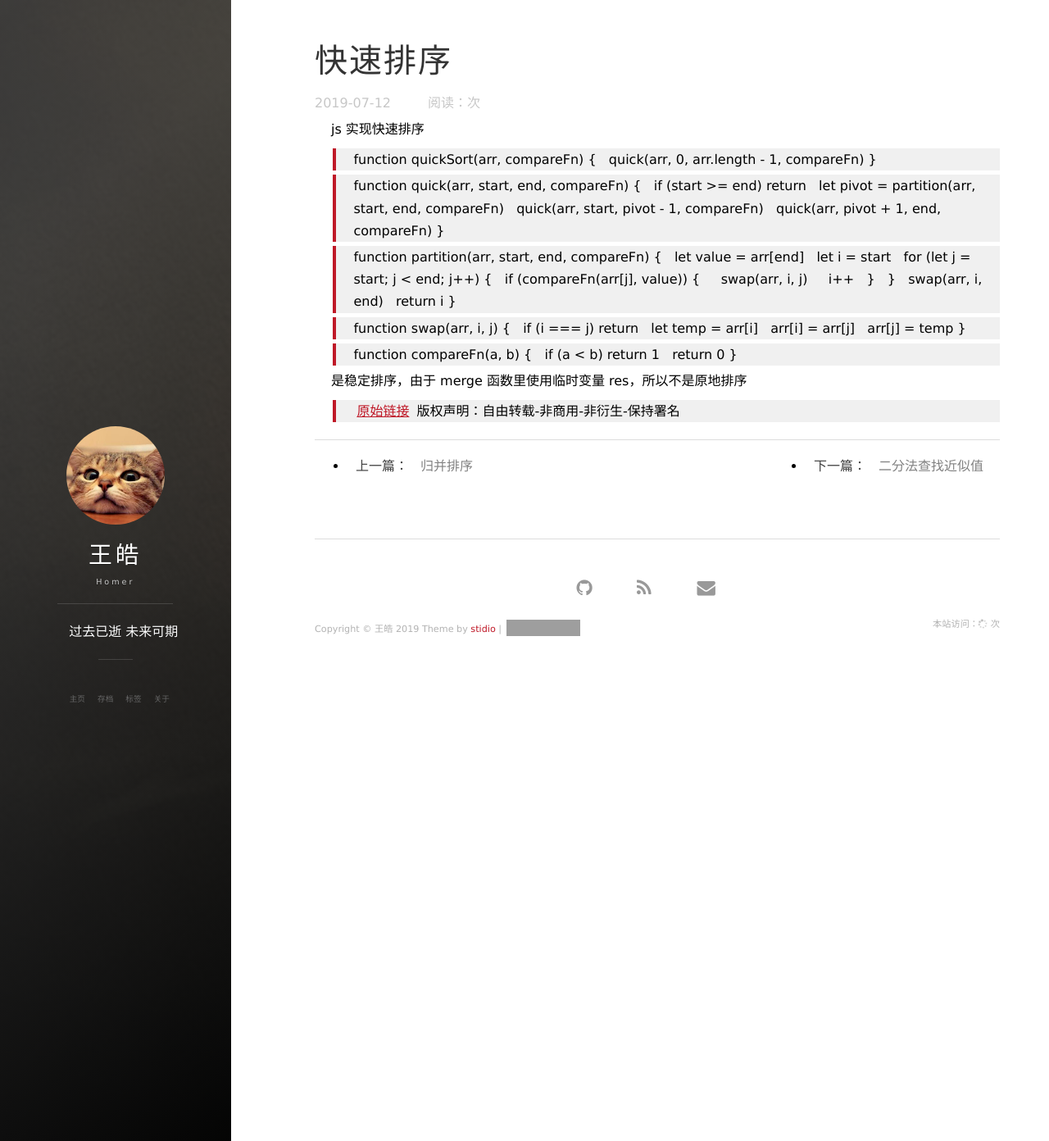
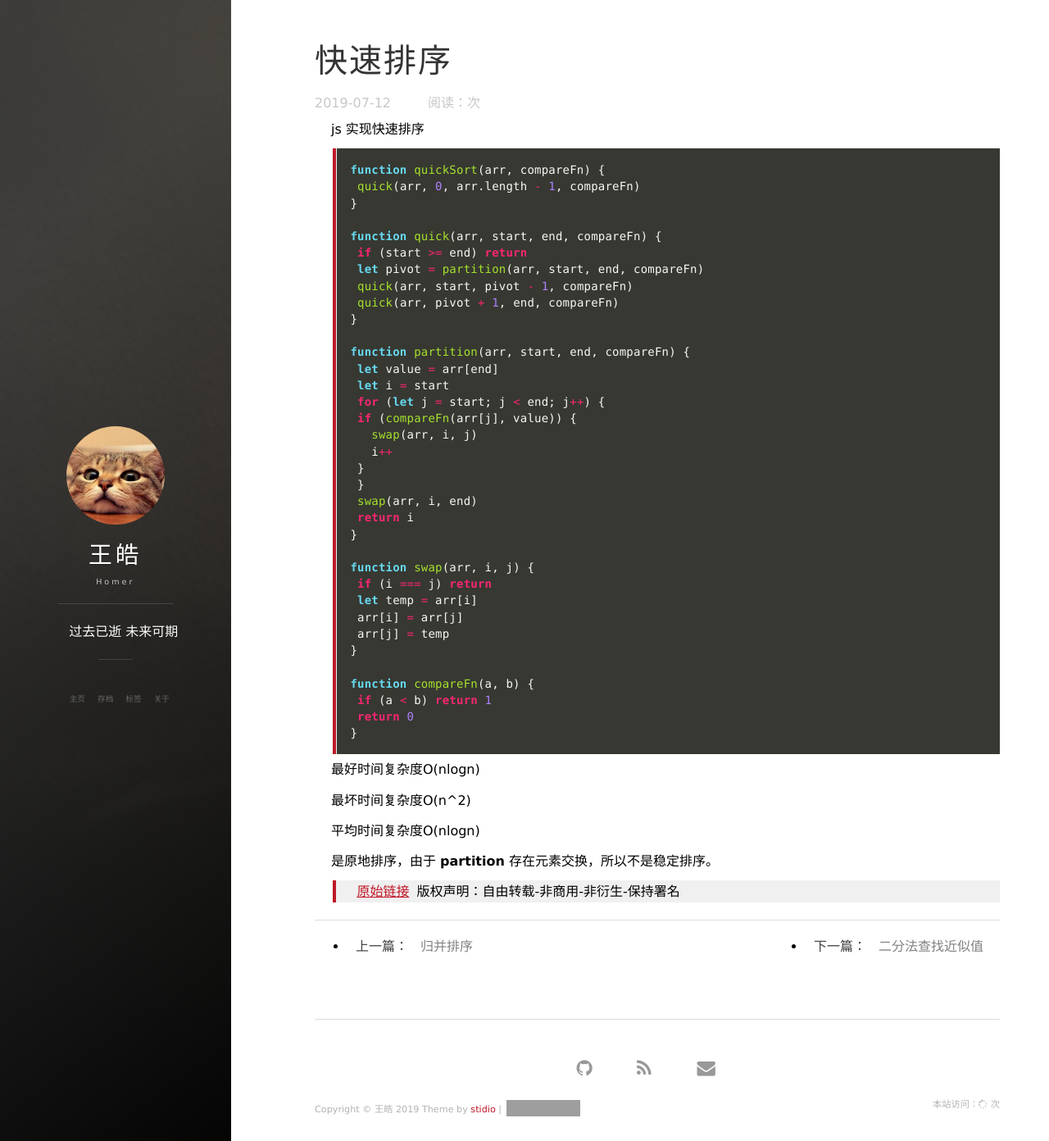
Before and after one commit to homer6wang/homer6wang.github.io, a Jekyll site: the page built from _posts/2019-07-12-quick_sort.md, in a window 1280 px wide and 1392 px high. Shown: the whole window at 82% size. Built offline with Jekyll 4.4.1, drawn with Linux system fonts in a browser that asks for light colours; nearby versions of some CDN libraries; comment, search, counter and statistics services are not loaded; grey boxes are pictures that could not be loaded.

Commit message:
quote style and text

````diff
--- a/_posts/2019-07-12-quick_sort.md
+++ b/_posts/2019-07-12-quick_sort.md
@@ -7,44 +7,51 @@ tags: [js, 算法, 排序, 快速, 快排]
 
 js 实现快速排序
 
+>```javascript
 >function quickSort(arr, compareFn) {
->&nbsp;&nbsp;quick(arr, 0, arr.length - 1, compareFn)
+>  quick(arr, 0, arr.length - 1, compareFn)
 >}
+>
+>function quick(arr, start, end, compareFn) {
+>  if (start >= end) return
+>  let pivot = partition(arr, start, end, compareFn)
+>  quick(arr, start, pivot - 1, compareFn)
+>  quick(arr, pivot + 1, end, compareFn)
+>}
+>
+>function partition(arr, start, end, compareFn) {
+>  let value = arr[end]
+>  let i = start
+>  for (let j = start; j < end; j++) {
+>  if (compareFn(arr[j], value)) {
+>    swap(arr, i, j)
+>    i++
+>  }
+>  }
+>  swap(arr, i, end)
+>  return i
+>}
+>
+>function swap(arr, i, j) {
+>  if (i === j) return
+>  let temp = arr[i]
+>  arr[i] = arr[j]
+>  arr[j] = temp
+>}
+>
+>function compareFn(a, b) {
+>  if (a < b) return 1
+>  return 0
+>}
+>```
 
->function quick(arr, start, end, compareFn) {
->&nbsp;&nbsp;if (start >= end) return
->&nbsp;&nbsp;let pivot = partition(arr, start, end, compareFn)
->&nbsp;&nbsp;quick(arr, start, pivot - 1, compareFn)
->&nbsp;&nbsp;quick(arr, pivot + 1, end, compareFn)
->}
+最好时间复杂度O(nlogn)
 
->function partition(arr, start, end, compareFn) {
->&nbsp;&nbsp;let value = arr[end]
->&nbsp;&nbsp;let i = start
->&nbsp;&nbsp;for (let j = start; j < end; j++) {
->&nbsp;&nbsp;if (compareFn(arr[j], value)) {
->&nbsp;&nbsp;&nbsp;&nbsp;swap(arr, i, j)
->&nbsp;&nbsp;&nbsp;&nbsp;i++
->&nbsp;&nbsp;}
->&nbsp;&nbsp;}
->&nbsp;&nbsp;swap(arr, i, end)
->&nbsp;&nbsp;return i
->}
+最坏时间复杂度O(n^2)
 
->function swap(arr, i, j) {
->&nbsp;&nbsp;if (i === j) return
->&nbsp;&nbsp;let temp = arr[i]
->&nbsp;&nbsp;arr[i] = arr[j]
->&nbsp;&nbsp;arr[j] = temp
->}
+平均时间复杂度O(nlogn)
 
->function compareFn(a, b) {
->&nbsp;&nbsp;if (a < b) return 1
->&nbsp;&nbsp;return 0
->}
+是原地排序，由于 **partition** 存在元素交换，所以不是稳定排序。
 
 
-
-是稳定排序，由于 merge 函数里使用临时变量 res，所以不是原地排序
-
 > [原始链接]({{page.url}}) 版权声明：自由转载-非商用-非衍生-保持署名
````
Also changed, not shown: _posts/2019-07-09-insertion_sort.md (+2 -0 lines), _posts/2019-07-10-merge_sort.md (+21 -19 lines), _posts/2019-07-16-binary_search.md (+2 -0 lines).
